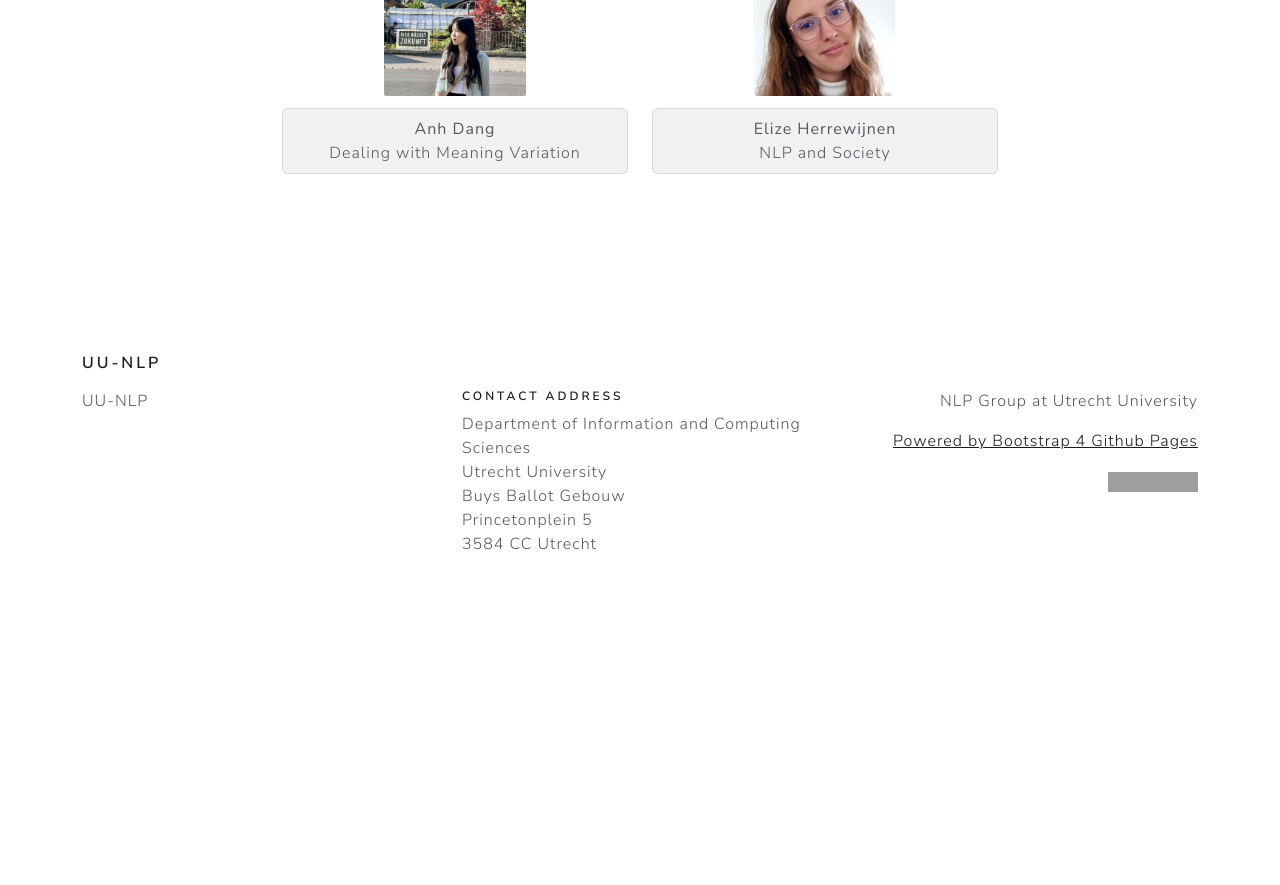
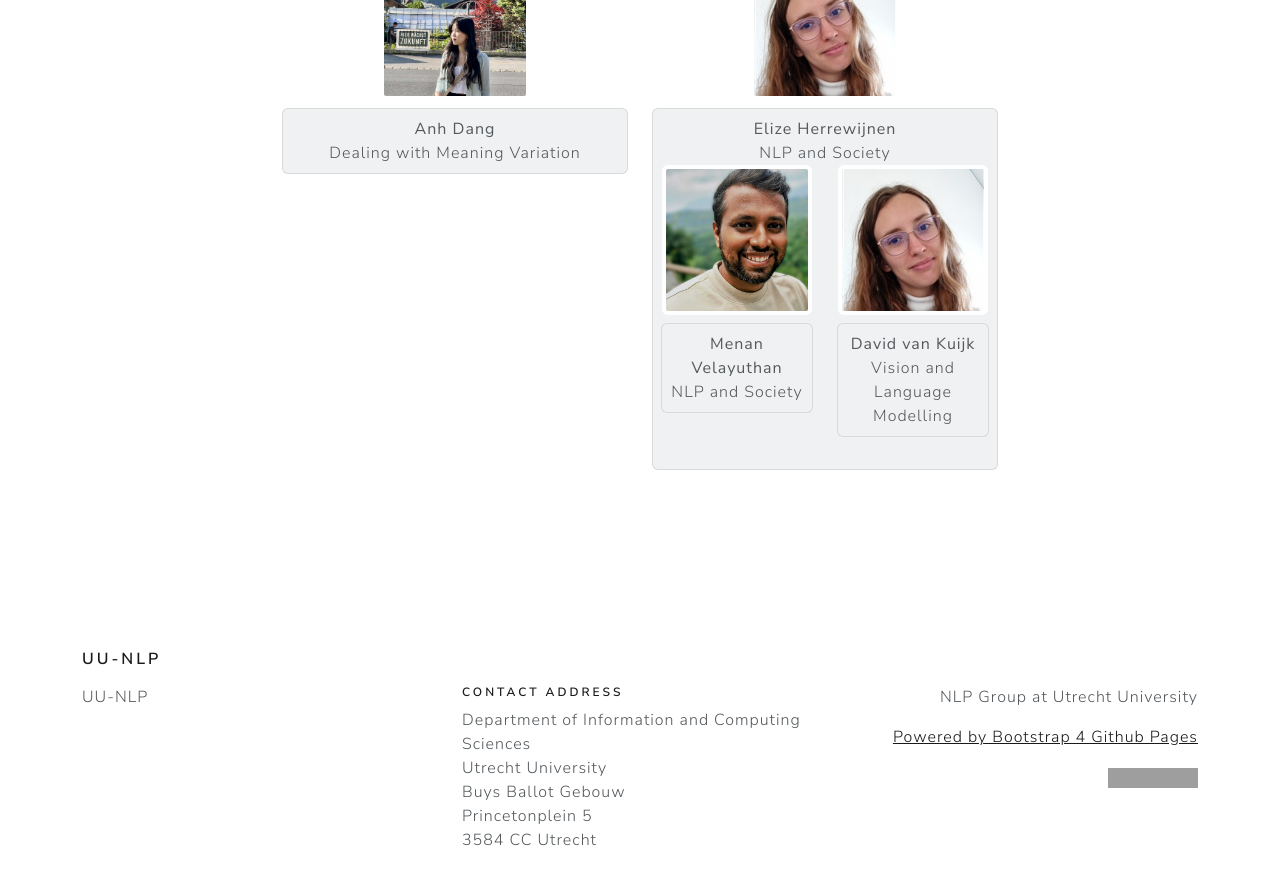
Before and after one commit to thaoanhdang/uu-nlp.github.io, a Jekyll site: the page built from people.md, in a window 1280 px wide and 900 px high, scrolled down 2477 px. Shown: the top 885 px of the window. Built offline with Jekyll 4.4.1, drawn with Linux system fonts in a browser that asks for light colours; before the commit the page ends 3081 px from its top, so only the background shows below that; grey boxes are pictures that could not be loaded.

Commit message:
Update people.md

```diff
--- a/people.md
+++ b/people.md
@@ -187,4 +187,20 @@ permalink: /people/
       <div class="mt-2 p-2 rounded bg-light">
         <strong>Elize Herrewijnen</strong><br>
         NLP and Society
+
+  <div class="row text-center">
+    <div class="col-md-6 mb-4">
+      <img src="{{ 'assets/images/menan.jpg' | relative_url }}" class="img-thumbnail rounded"
+           style="width: 150px; height: 150px; object-fit: cover;" alt="anh">
+      <div class="mt-2 p-2 rounded bg-light">
+        <strong>Menan Velayuthan</strong><br>
+        NLP and Society
+      </div>
+    </div>
+    <div class="col-md-6 mb-4">
+      <img src="{{ 'assets/images/elize.jpg' | relative_url }}" class="img-thumbnail rounded"
+           style="width: 150px; height: 150px; object-fit: cover;" alt="elize">
+      <div class="mt-2 p-2 rounded bg-light">
+        <strong>David van Kuijk</strong><br>
+        Vision and Language Modelling
 </div>
```
